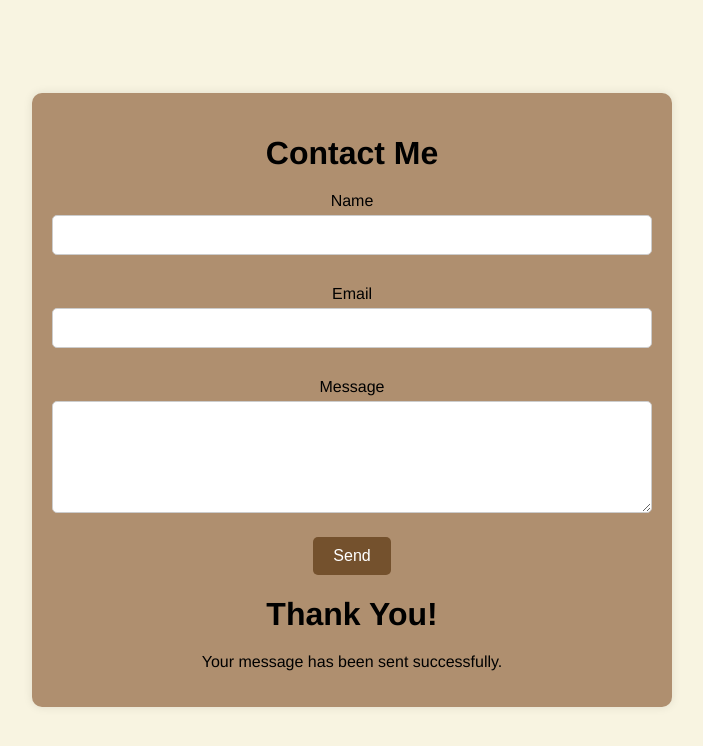
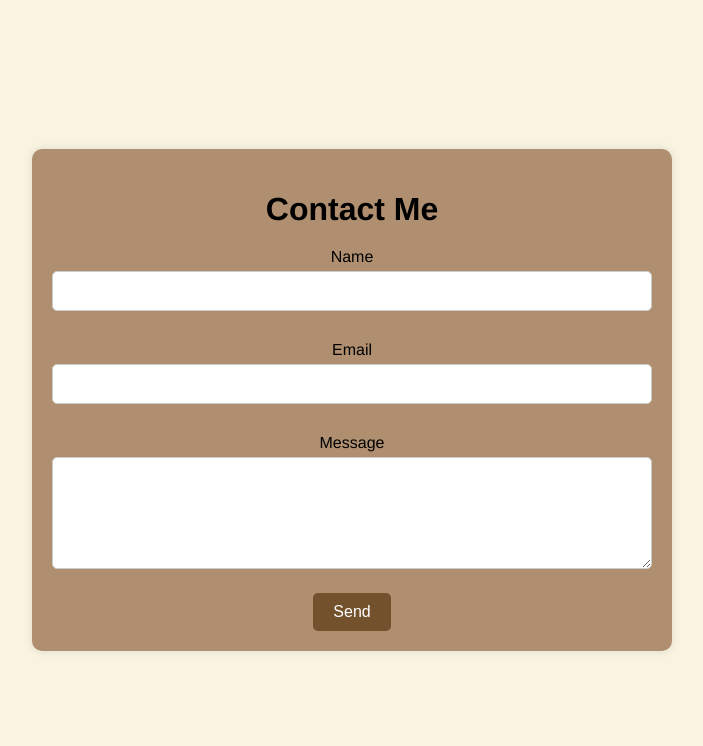
Before and after one commit to JanCarloA/Webpage, a plain HTML site: page Contact.html in a window 1280 px wide. Shown: the whole page, without its empty margins (288-991 px from the left). Drawn offline with Linux system fonts and the light colour scheme.

Commit message:
Update Contact.html

```diff
--- a/Contact.html
+++ b/Contact.html
@@ -65,7 +65,7 @@
 <body>
     <div class="contact-container">
         <h1>Contact Me</h1>
-        <form action="#thank-you" method="POST">
+        <form action="index.html" method="POST">
             <label for="name">Name</label>
             <input type="text" id="name" name="name" required>
 
@@ -77,12 +77,6 @@
 
             <button type="submit">Send</button>
         </form>
-        <div id="thank-you">
-            <div class="thank-you-container">
-                <h1>Thank You!</h1>
-                <p>Your message has been sent successfully.</p>
-            </div>
-        </div>
     </div>
 </body>
 
```
